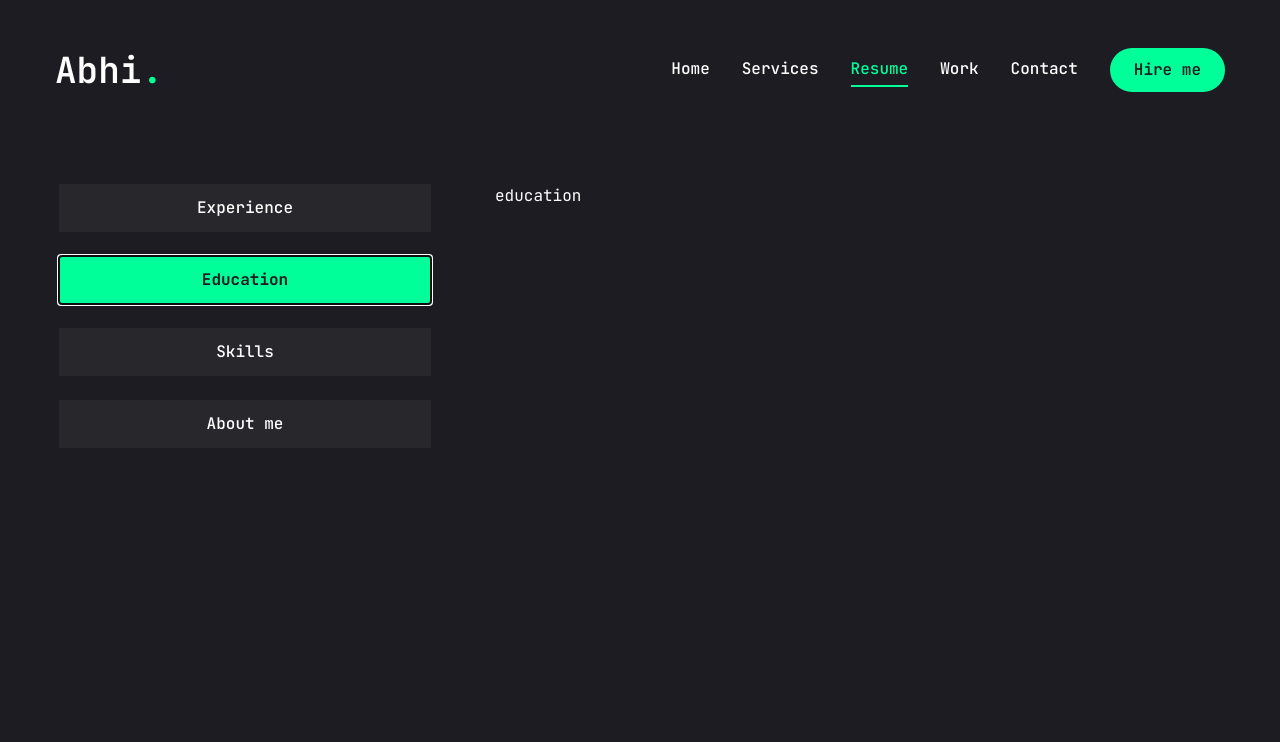
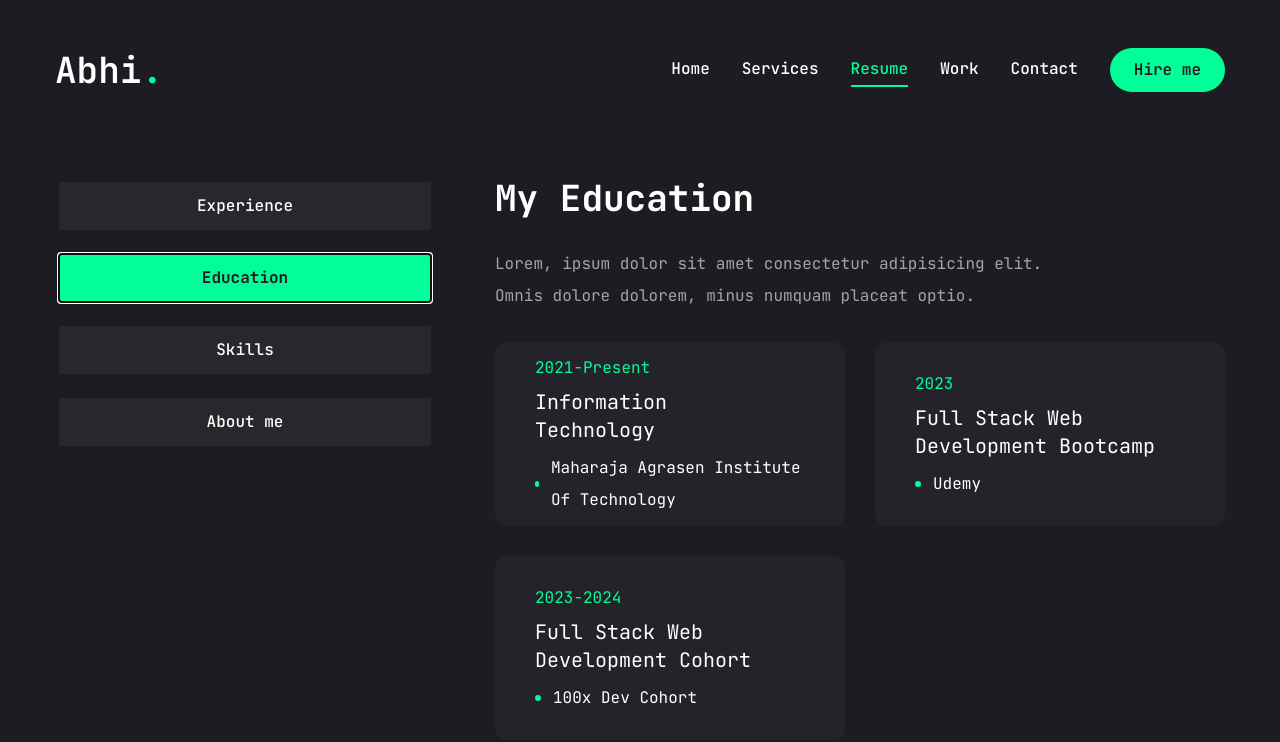
Before and after one commit to Abhishek10269/iCream, a Next.js app: page /resume in a window 1280 px wide. Both pictures are taken after a click on the tab "Education". Shown: the top 742 px of the page. Built offline with nearby package versions, Linux system fonts and the light colour scheme.

Commit message:
completed resume page

```diff
--- a/app/resume/page.jsx
+++ b/app/resume/page.jsx
@@ -5,7 +5,10 @@
 
 // about data
 
-const about = [
+const about = {
+    title: "About Me",
+    description: "Lorem ipsum dolor sit amet consectetur adipisicing elit. Deserunt quisquam itaque doloremque, laudantium ea molestias!",
+    info: [
         {
             fieldName: "Name",
             fieldValue: "Abhishek kumar"
@@ -13,10 +16,6 @@
         {
             fieldName: "Phone",
             fieldValue: "+917678574104"
-    },
-    {
-        fieldName: "Email",
-        fieldValue: "shakeabhi403@gmail.com"
         },
         {
             fieldName: "Experience",
@@ -31,10 +30,16 @@
             fieldValue: "Available"
         },
         {
+            fieldName: "Email",
+            fieldValue: "shakeabhi403@gmail.com"
+        },
+
+        {
             fieldName: "Languages",
             fieldValue: "English,Hindi"
         },
-];
+    ],
+};
 
 const experience = {
     icon: "/asset/resume/badge.svg",
@@ -179,15 +184,15 @@
                                 </p>
                                 <ScrollArea className="h-[400px]">
                                     <ul className="grid grid-cols-1 lg:grid-cols-2 gap-[30px]">
-                                    {experience.items.map((item,index)=>{
-                                    return(
+                                        {experience.items.map((item, index) => {
+                                            return (
                                                 <li key={index} className="bg-[#232329] h-[184px] py-6 px-10 rounded-xl
                                     flex flex-col justify-center items-center lg:items-start gap-1">
                                                     <span className="text-accent">{item.duration}</span>
                                                     <h3 className="text-xl max-w-[260px] min-h-[60px] text-center lg:text-left">{item.position}</h3>
-                                    <div>
+                                                    <div className="flex items-center gap-3">
                                                         {/* {dot} */}
-                                    <span></span>
+                                                        <span className="w-[6px] h-[6px] rounded-full bg-accent"></span>
                                                         <p>{item.company}</p>
                                                     </div>
 
@@ -202,13 +207,84 @@
                         </TabsContent>
                         {/* education */}
                         <TabsContent value="education" className="w-full">
-                            education
+                            <div className="flex flex-col gap-[30px] text-center xl:text-left">
+                                <h3 className="text-4xl font-bold">{education.title}</h3>
+                                <p className="max-w-[600px] text-white/60 mx-auto xl:mx-0">
+                                    {education.description}
+                                </p>
+                                <ScrollArea className="h-[400px]">
+                                    <ul className="grid grid-cols-1 lg:grid-cols-2 gap-[30px]">
+                                        {education.items.map((item, index) => {
+                                            return (
+                                                <li key={index} className="bg-[#232329] h-[184px] py-6 px-10 rounded-xl
+                                    flex flex-col justify-center items-center lg:items-start gap-1">
+                                                    <span className="text-accent">{item.duration}</span>
+                                                    <h3 className="text-xl max-w-[260px] min-h-[60px] text-center lg:text-left">{item.degree}</h3>
+                                                    <div className="flex items-center gap-3">
+                                                        {/* {dot} */}
+                                                        <span className="w-[6px] h-[6px] rounded-full bg-accent"></span>
+                                                        <p>{item.institution}</p>
+                                                    </div>
+
+                                                </li>
+                                            );
+                                        })}
+                                    </ul>
+
+                                </ScrollArea>
+
+                            </div>
                         </TabsContent>
-                        <TabsContent value="skills" className="w-full">
-                            skills
+                        {/* {skills} */}
+                        <TabsContent value="skills" className="w-full h-full">
+                            <div className="flex flex-col gap-[30px]">
+                                <div className="flex flex-col gap-[30px] text-center xl:text-left">
+                                    <h3 className="text-4xl font-bold">{skill.title}</h3>
+                                    <p className="max-w-[600px] text/white/60 mx-auto xl:mx-0">{skill.description}</p>
+                                </div>
+                                <ul className="grid grid-cols-2 sm:grid-cols-3 md:grid-cols-4 xl:gap-4">
+                                    {skill.items.map((item, index) => {
+                                        return (
+                                            <li key={index}>
+                                                <TooltipProvider delayDuration={100}>
+                                                    <Tooltip>
+                                                        <TooltipTrigger className="w-full h-[150px] bg-[#232329] rounded-xl
+                                                        flex justify-center items-center group">
+                                                            <div className="text-6xl group-hover:text-accent transition-all
+                                                             duration-300">{item.icon}</div>
+                                                        </TooltipTrigger>
+                                                        <TooltipContent>
+                                                            <p>{item.name}</p>
+                                                        </TooltipContent>
+                                                    </Tooltip>
+                                                </TooltipProvider>
+                                            </li>
+
+                                        );
+                                    })}
+                                </ul>
+                            </div>
+                                    {/* {about} */}
                         </TabsContent>
                         <TabsContent value="about" className="w-full">
-                            about
+                            <div className="flex flex-col gap-[30px]">
+                                <h3 className="text-4xl font-bold">{about.title}</h3>
+                                <p className="max-w-[600px] text-white/60 mx-auto xl:mx-0"> {about.description}</p>
+                                <ul className="grid grid-cols-1 xl:grid-cols-2 gap-y-6 max-w-[620px] mx-auto xl:mx-0">
+                                    {about.info.map((item,index)=>{
+                                        return(
+                                            <li key={index}
+                                            className="flex items-center justify-center xl:justify-start gap-4"
+                                            >
+                                                <span className="text-white/60">{item.fieldName}</span>
+                                                <span className="text-xl">{item.fieldValue}</span>
+
+                                            </li>
+
+                                        );
+                                    })}
+                                </ul>
+                            </div>
                         </TabsContent>
                     </div>
                 </Tabs>
--- a/components/ui/scroll-area.jsx
+++ b/components/ui/scroll-area.jsx
@@ -32,7 +32,7 @@
       className
     )}
     {...props}>
-    <ScrollAreaPrimitive.ScrollAreaThumb className="relative flex-1 rounded-full bg-slate-200 dark:bg-slate-800" />
+    <ScrollAreaPrimitive.ScrollAreaThumb className="relative flex-1 rounded-full bg-accent dark:bg-slate-800" />
   </ScrollAreaPrimitive.ScrollAreaScrollbar>
 ))
 ScrollBar.displayName = ScrollAreaPrimitive.ScrollAreaScrollbar.displayName
```
Lines whose indentation alone changed are shown as unchanged.
